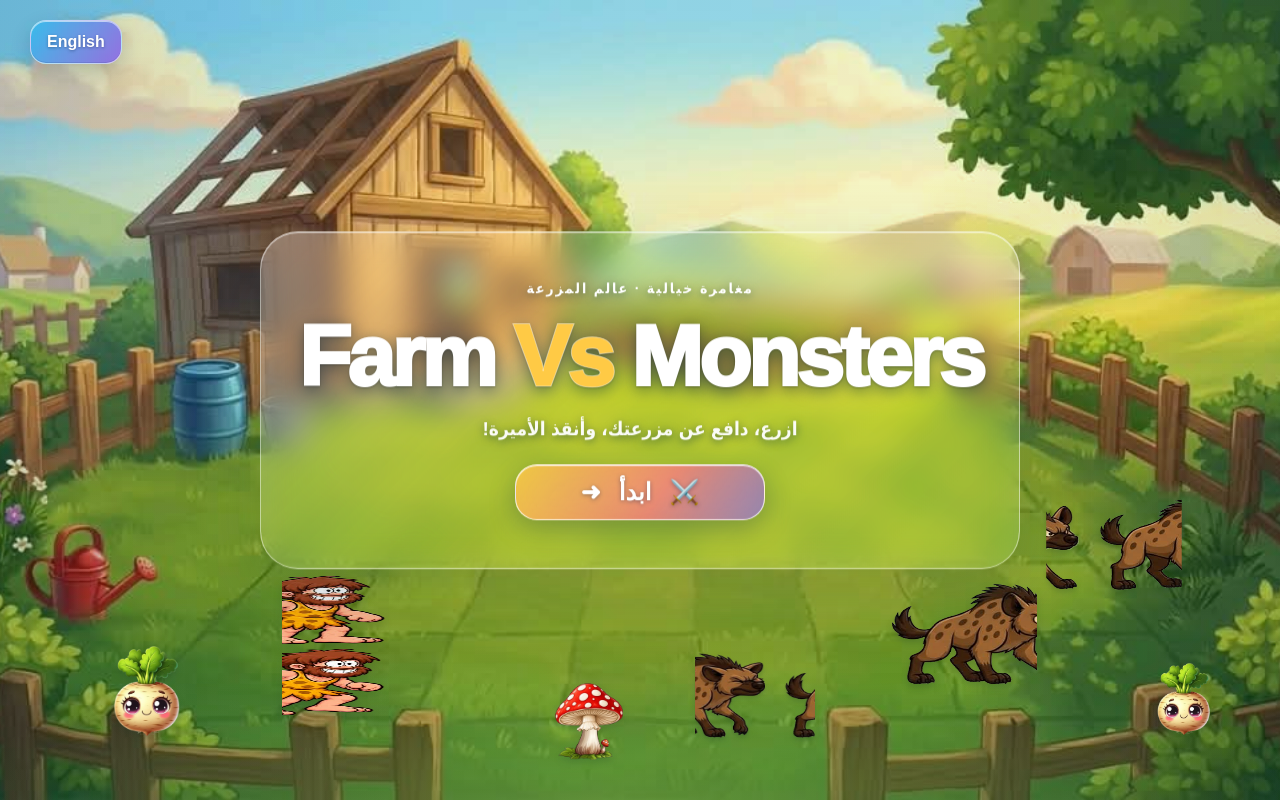
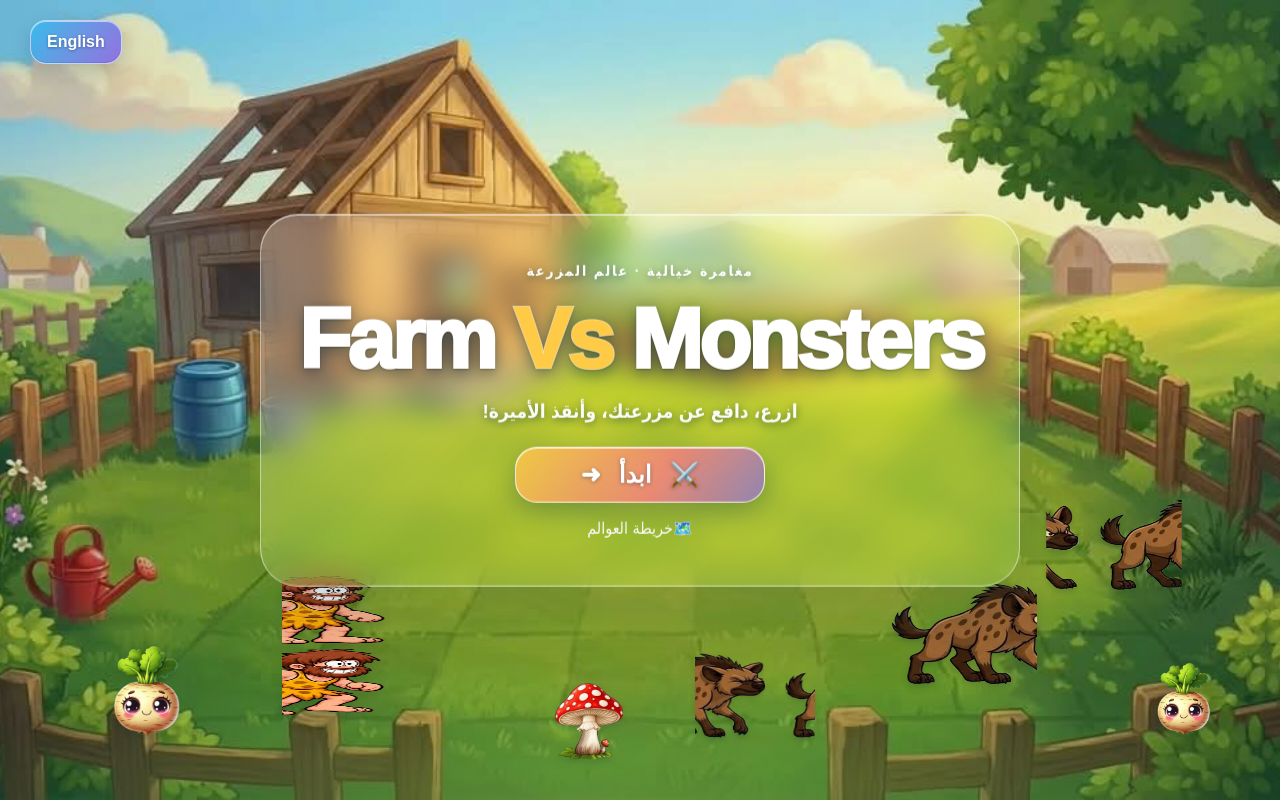
Before and after one commit to waelkamira/FarmVsMonsters, a Next.js app in the folder web/: page / in a window 1280 px wide. Built offline with nearby package versions, Linux system fonts and the light colour scheme.

Commit message:
Add world map entry to the main menu

```diff
--- a/web/app/page.js
+++ b/web/app/page.js
@@ -1,5 +1,6 @@
 "use client";
 
+import Link from "next/link";
 import { useState } from "react";
 import { useRouter } from "next/navigation";
 import { useLocale, LanguageToggle } from "./LocaleProvider";
@@ -54,6 +55,10 @@ export default function HomePage() {
           {starting ? (arabic ? "جارٍ التحضير..." : "LOADING...") : (arabic ? "ابدأ" : "START")}
           <span aria-hidden="true">➜</span>
         </button>
+        <Link className="home-world-map-button" href="/stages">
+          <span aria-hidden="true">🗺️</span>
+          {arabic ? "خريطة العوالم" : "WORLD MAP"}
+        </Link>
       </section>
     </main>
   );
```
